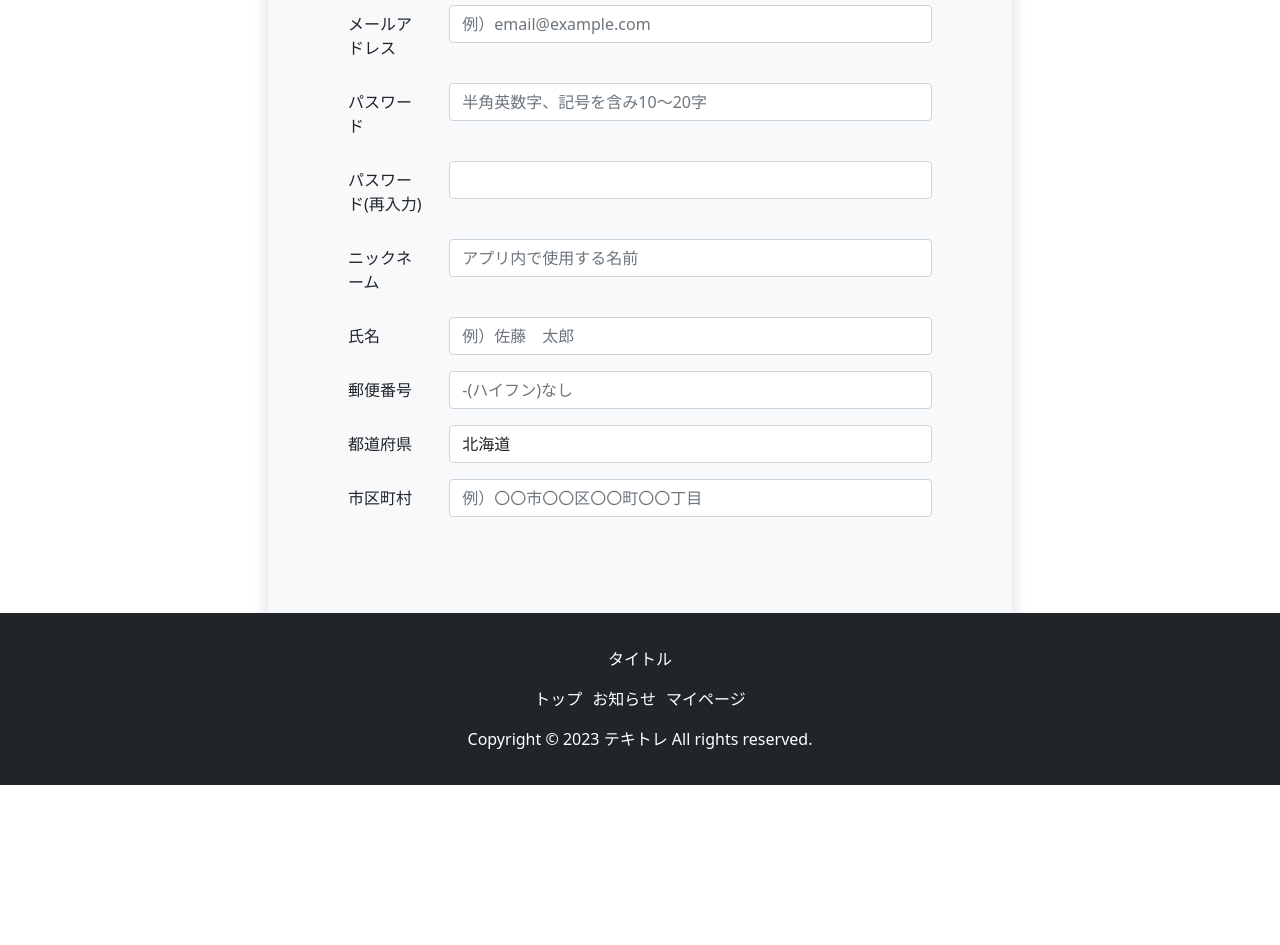
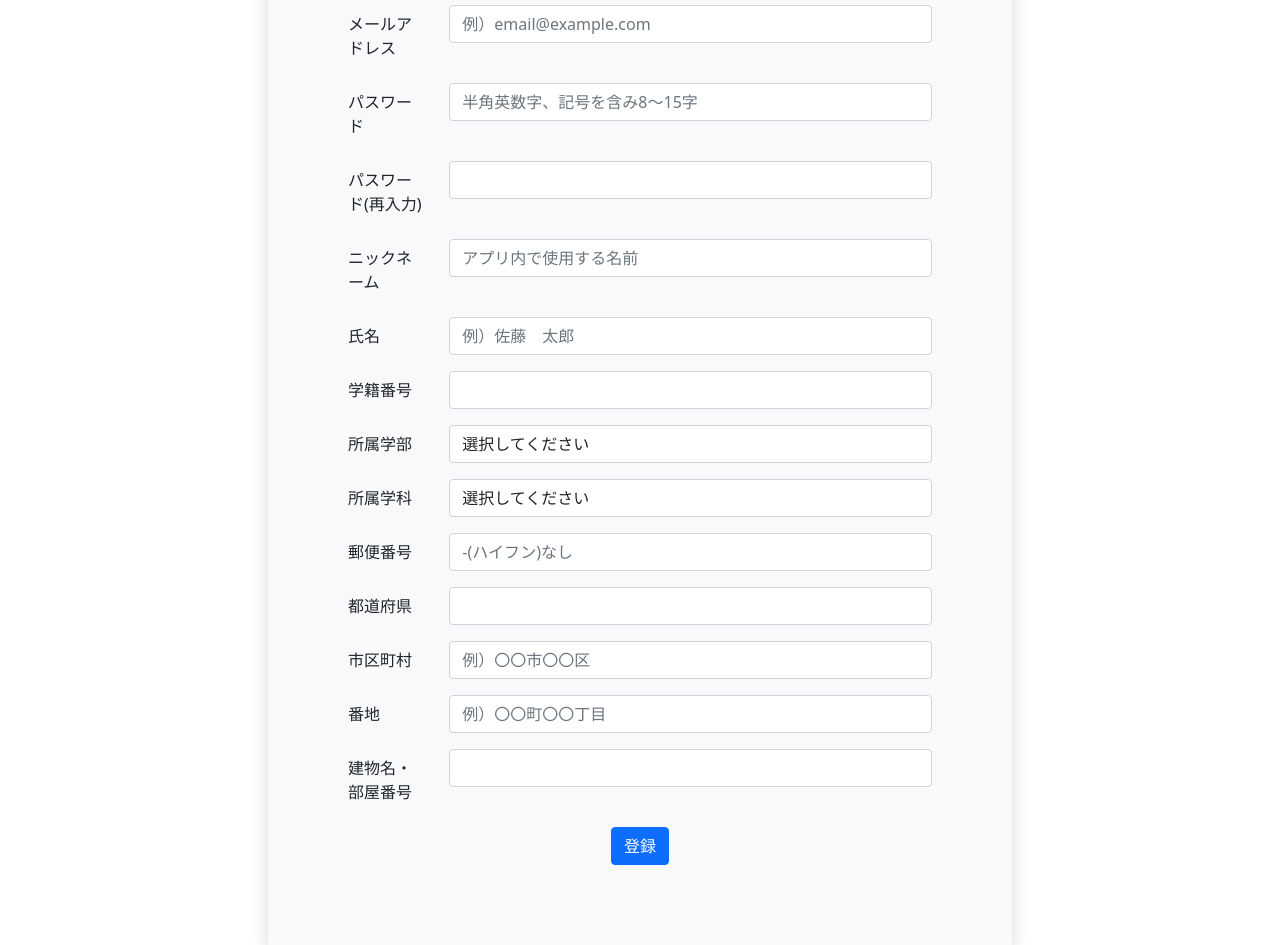
Before and after one commit to kw35670/Tekitore, a plain HTML site: page account/account.html in a window 1280 px wide. Shown: the part 291-1236 px from the top of the page. Before the commit the page ends 1076 px from the top, so only its background shows below. Drawn offline with nearby package versions, Linux system fonts and the light colour scheme.

Commit message:
fixed account.html and header

```diff
--- a/account/account.html
+++ b/account/account.html
@@ -18,18 +18,18 @@
     </head>
     <body>
         <!-- header -->
-        <header class="header bg-light fixed-top shadow">
+        <header class="header fixed-top shadow bg-light">
             <div class="container">
                 <nav class="navbar navbar-expand-lg navbar-light bg-light">
                     <a class="navbar-brand" href="#">
                         <img
-                            src="/docs/4.5/assets/brand/bootstrap-solid.svg"
-                            width="30"
+                            src="../images/logo.png"
+                            width="100%"
                             height="30"
                             class="d-inline-block align-top"
                             alt=""
                         />
-                        てきとれ
+
                     </a>
                     <button
                         class="navbar-toggler"
@@ -86,64 +86,112 @@
         <!-- form -->
         <section class="section">
             <div class="container form-container">
-                <form action="" class="login-form bg-light shadow">
-                    <h2 class="form-title text-center">新規作成</h2>
+                <script src="https://yubinbango.github.io/yubinbango/yubinbango.js" charset="UTF-8"></script>
+                <form action="" class="login-form bg-light shadow h-adr">
+                    <span class="p-country-name" style="display:none;">Japan</span>
+                    <h2 class="form-title text-center">アカウント新規作成</h2>
                     <div class="mb-3 row">
                         <label for="staticEmail" class="col-sm-2 col-form-label">メールアドレス</label>
                         <div class="col-sm-10">
-                          <input type="email" class="form-control" id="staticEmail" placeholder="例）email@example.com">
+                          <input type="email" class="form-control" id="staticEmail" placeholder="例）email@example.com" required>
                         </div>
                       </div>
                       <div class="mb-3 row">
                         <label for="inputPassword" class="col-sm-2 col-form-label">パスワード</label>
                         <div class="col-sm-10">
-                          <input type="password" class="form-control" id="inputPassword" placeholder="半角英数字、記号を含み10〜20字">
+                          <input type="password" class="form-control" id="inputPassword" placeholder="半角英数字、記号を含み8〜15字" minlength="8" maxlength="15" required>
                         </div>
                       </div>
                       <div class="mb-3 row">
                         <label for="inputPasswordSecond" class="col-sm-2 col-form-label">パスワード(再入力)
                         </label>
                         <div class="col-sm-10">
-                          <input type="password" class="form-control" id="inputPasswordSecond">
+                          <input type="password" class="form-control" id="inputPasswordSecond" minlength="8" maxlength="15" required>
                         </div>
                       </div>
                       <div class="mb-3 row">
                         <label for="nickName" class="col-sm-2 col-form-label">ニックネーム
                         </label>
                         <div class="col-sm-10">
-                          <input type="text" class="form-control" id="nickName" placeholder="アプリ内で使用する名前">
+                          <input type="text" class="form-control" id="nickName" placeholder="アプリ内で使用する名前" required>
                         </div>
                       </div>
                       <div class="mb-3 row">
                         <label for="name" class="col-sm-2 col-form-label">氏名
                         </label>
                         <div class="col-sm-10">
-                          <input type="text" class="form-control" id="name" placeholder="例）佐藤　太郎">
+                          <input type="text" class="form-control" id="name" placeholder="例）佐藤　太郎" required>
+                        </div>
+                      </div>
+                      <div class="mb-3 row">
+                        <label for="studentNumber" class="col-sm-2 col-form-label">学籍番号
+                        </label>
+                        <div class="col-sm-10">
+                          <input type="text" class="form-control" id="studentNumber" size="7" maxlength="7" required>
+                        </div>
+                      </div>
+                      <div class="mb-3 row">
+                        <label for="faculty" class="col-sm-2 col-form-label">所属学部
+                        </label>
+                        <div class="col-sm-10">
+                          <select type="" class="form-control" id="faculty" required>
+                            <option hidden>選択してください</option>
+                            <option value="経営情報学部">経営情報学部</option>
+                            <option value="医療情報学部">医療情報学部</option>
+                            <option value="情報メディア学部">情報メディア学部</option>
+                          </select>
+                        </div>
+                      </div>
+                      <div class="mb-3 row">
+                        <label for="depaartment" class="col-sm-2 col-form-label">所属学科
+                        </label>
+                        <div class="col-sm-10">
+                          <select type="text" class="form-control" id="depaartment" required>
+                            <option hidden>選択してください</option>
+                            <option value="先端経営学科">先端経営学科</option>
+                            <option value="システム情報学科">システム情報学科</option>
+                            <option value="医療情報学科">医療情報学科</option>
+                            <option value="情報メディア学科">情報メディア学科</option>
+                          </select>
                         </div>
                       </div>
                       <div class="mb-3 row">
                         <label for="postalCode" class="col-sm-2 col-form-label">郵便番号
                         </label>
                         <div class="col-sm-10">
-                          <input type="text" class="form-control" id="postalCode" autocomplete="postal-code" placeholder="-(ハイフン)なし">
+                          <input type="text" class="form-control p-postal-code" id="postalCode" placeholder="-(ハイフン)なし" size="7" maxlength="7" required>
                         </div>
                       </div>
                       <div class="mb-3 row">
                         <label for="prefecture" class="col-sm-2 col-form-label">都道府県
                         </label>
                         <div class="col-sm-10">
-                          <select type="text" class="form-control" id="prefecture" autocomplete="address-level1" placeholder="-(ハイフン)なし">
-                            <option value="北海道">北海道</option>
-                            <option value="青森県">青森県</option>
-                          </select>
+                          <input type="text" class="form-control p-region" id="prefecture" placeholder="" required>
                         </div>
                       </div>
                       <div class="mb-3 row">
                         <label for="city" class="col-sm-2 col-form-label">市区町村
                         </label>
                         <div class="col-sm-10">
-                          <input type="text" class="form-control" id="city" autocomplete="address-level2" placeholder="例）〇〇市〇〇区〇〇町〇〇丁目">
+                          <input type="text" class="form-control p-locality" id="city" placeholder="例）〇〇市〇〇区" required>
                         </div>
+                      </div>
+                      <div class="mb-3 row">
+                        <label for="street" class="col-sm-2 col-form-label">番地
+                        </label>
+                        <div class="col-sm-10">
+                          <input type="text" class="form-control p-street-address" id="street" placeholder="例）〇〇町〇〇丁目" required>
+                        </div>
+                      </div>
+                      <div class="mb-3 row">
+                        <label for="building" class="col-sm-2 col-form-label">建物名・部屋番号
+                        </label>
+                        <div class="col-sm-10">
+                          <input type="text" class="form-control" id="building">
+                        </div>
+                      </div>
+                      <div align="center">
+                          <button type="submit" class="btn btn-primary center">登録</button>
                       </div>
                 </form>
             </div>
--- a/account/sass/account.scss
+++ b/account/sass/account.scss
@@ -18,7 +18,7 @@ $breakpoints: (
 }
 
 .section {
-    margin-top: 150px;
+    margin: 150px 0;
 
     @include mq('sp') {
         margin-top: 100px;
```
Also changed, not shown: login/login.html (+2 -3 lines), account/css/account.css, images/logo.png (added).
